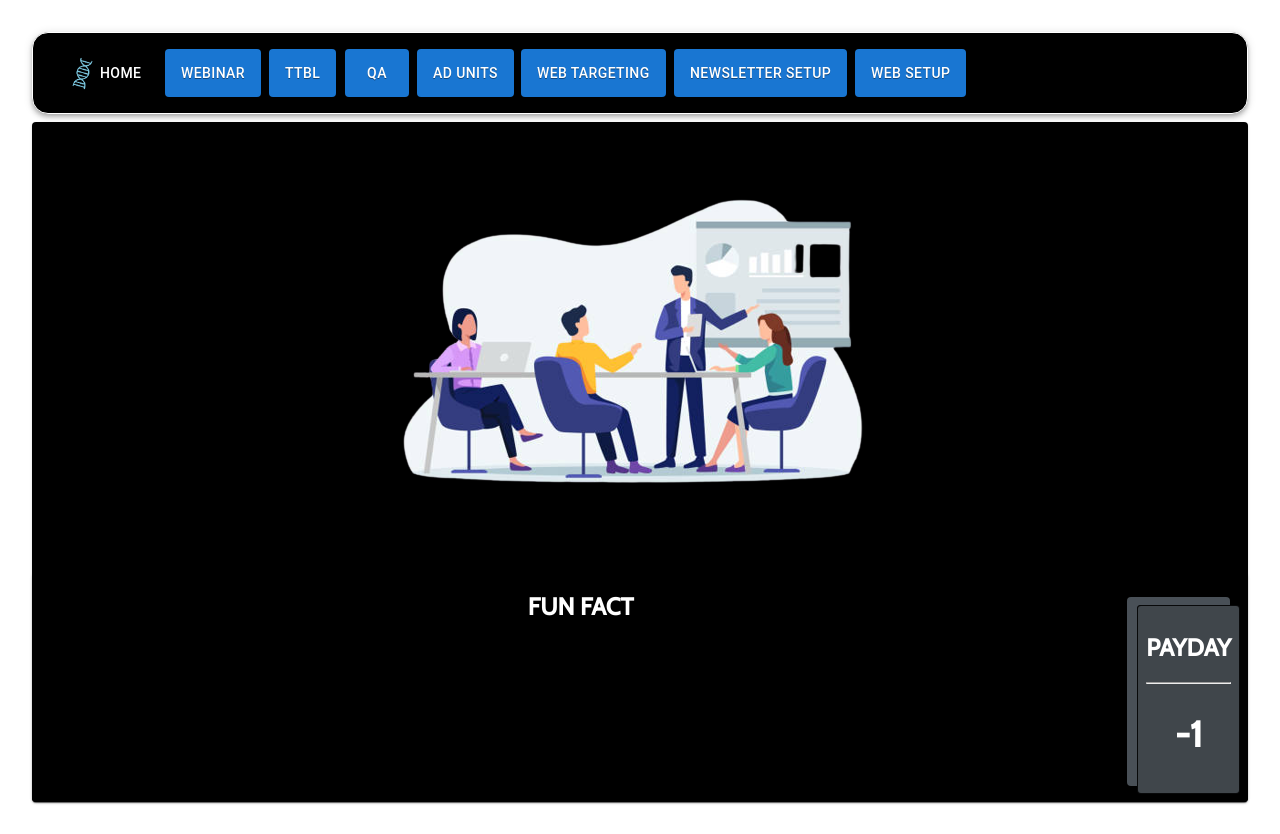
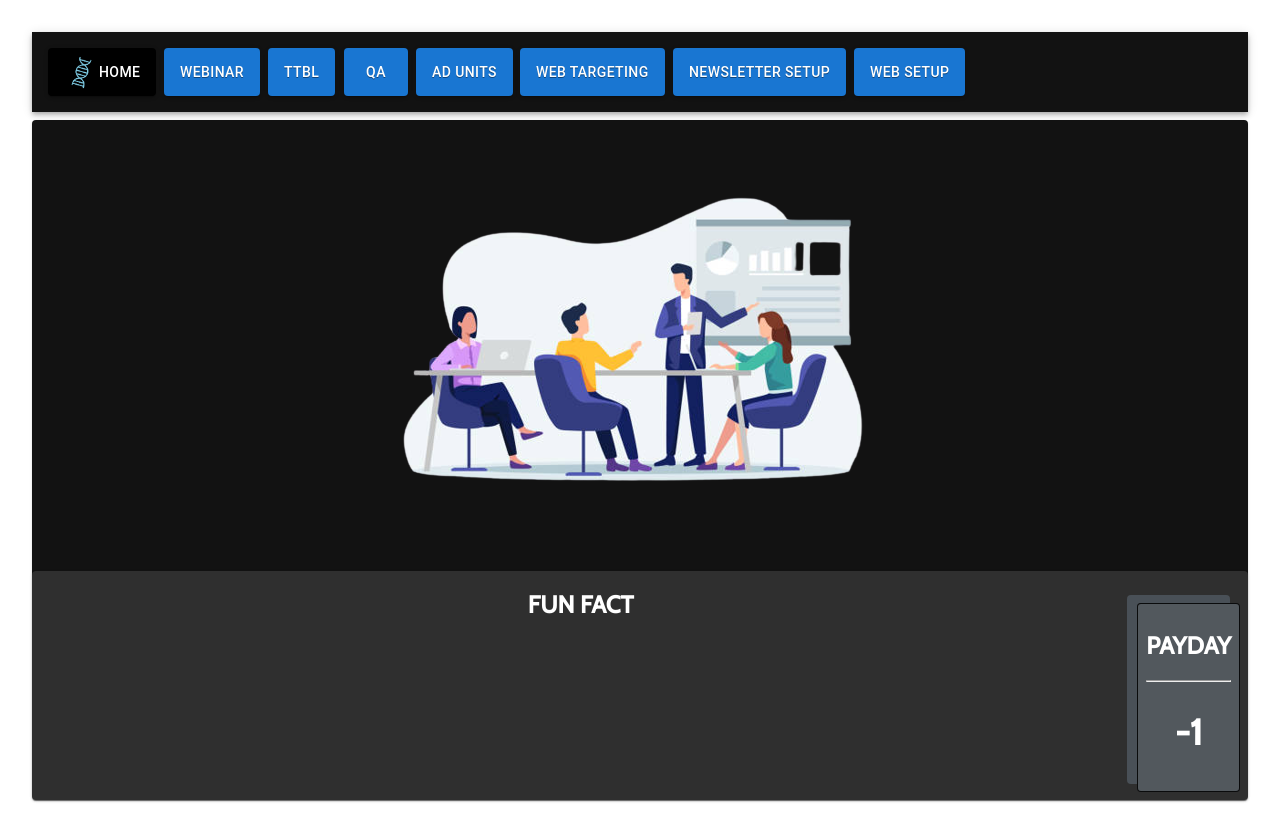
Before and after one commit to Danteie/gwtools_v2, a React (Create React App) app: page / in a window 1280 px wide. Built offline with nearby package versions, Linux system fonts and the light colour scheme; no server answers.

Commit message:
test of commit

```diff
--- a/src/App.css
+++ b/src/App.css
@@ -119,5 +119,5 @@ table, th, td {
 }
 
 h1, h2, p{
-    color: white;
+    color:#fff;
 }
--- a/src/component/Content/Home/Home.js
+++ b/src/component/Content/Home/Home.js
@@ -16,11 +16,11 @@ class Home extends Component{
 
     render(){
         return (
-        <Paper className="home h-100 w-100" style={{backgroundColor:'black'}}>
+        <Paper className="home h-100 w-100" style={{backgroundColor:'#121212'}} >
             <div className="center-content">
                  <img src={work} className='center' alt="work"/>
             </div>
-            <Paper className='flex w-100' style={{backgroundColor:'black'}}>
+            <Paper className='flex w-100' style={{backgroundColor:'rgba(255, 255, 255, 0.12)'}}>
                 <Fun />
                 <Payday/>
             </Paper>
--- a/src/component/Menu/Menu.js
+++ b/src/component/Menu/Menu.js
@@ -10,7 +10,7 @@ import {getCurrentDate} from '../../component/Utils/Date'
 const Menu = () => {
 
     return(
-        <AppBar position="static" style={{backgroundColor:'black'}} className="ba br4 pa3 bg-c">
+        <AppBar position="static" style={{backgroundColor:'#121212'}} className="pa3">
            <Stack spacing={1} direction="row">
            <Link to="/"><Button  variant="contained" style={{backgroundColor:'black'}} classNAme='logo' id='webinar'> <img src={dna} className="logo-image" alt="logo"/> Home</Button></Link>
             <Link to="/webinar"><Button  variant="contained" id='webinar'>WEBINAR</Button></Link>
```
Also changed, not shown: src/component/Content/WebinarLinije/WebinarLinije.js (+6 -1 lines).
